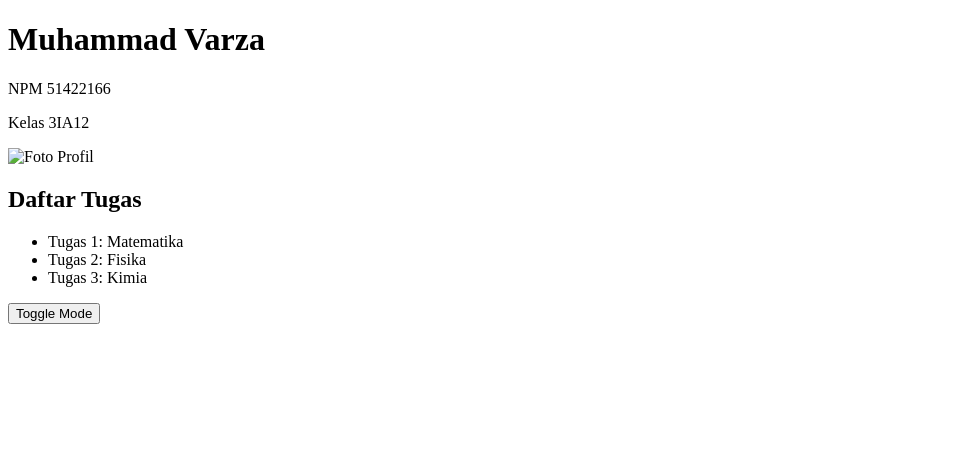
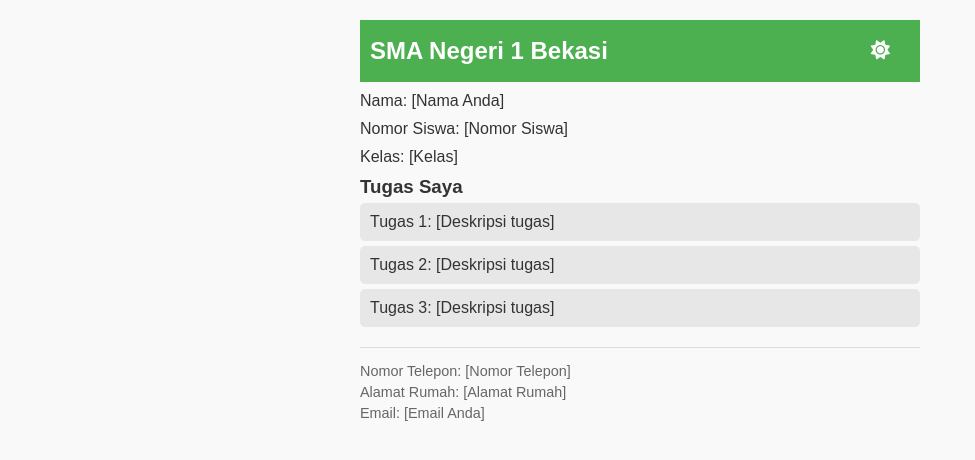
Before and after one commit to MonstingCoder/monstingcoder.github.io, a plain HTML site: page index.html in a window 1280 px wide. Shown: the whole page, without its empty margins (0-975 px from the left). Drawn offline with Linux system fonts and the light colour scheme.

Commit message:
template (v0.02)

```diff
--- a/css/style.css
+++ b/css/style.css
@@ -1,62 +1,194 @@
+* {
+    margin: 0;
+    padding: 0;
+    box-sizing: border-box;
+}
+
 body {
     font-family: Arial, sans-serif;
-    background-color: #f4f4f4;
+    transition: background-color 0.3s, color 0.3s;
+    background-color: #f9f9f9;
     color: #333;
-    margin: 0;
-    padding: 0;
 }
 
 .container {
     width: 80%;
+    max-width: 600px;
     margin: auto;
-    overflow: hidden;
+    padding: 20px;
 }
 
 header {
-    text-align: center;
-    padding: 20px 0;
+    display: flex;
+    justify-content: space-between;
+    align-items: center;
 }
 
-.profile-pic {
-    display: block;
-    margin: 20px auto;
-    width: 150px;
-    height: 150px;
-    border-radius: 50%;
+header h1 {
+    font-size: 2em;
 }
 
-.tasks {
-    margin: 20px 0;
-}
-
-.tasks ul {
-    list-style: none;
-    padding: 0;
-}
-
-.tasks li {
-    background: #eee;
-    margin: 10px 0;
-    padding: 10px;
-    border-radius: 5px;
-}
-
-button {
-    display: block;
-    margin: 20px auto;
+#modeToggle {
     padding: 10px 20px;
-    background-color: #007bff;
+    background-color: #4CAF50;
     color: #fff;
     border: none;
     border-radius: 5px;
     cursor: pointer;
 }
 
-button:hover {
-    background-color: #0056b3;
+#modeToggle:hover {
+    background-color: #45a049;
 }
 
-.dark-mode {
+.info p {
+    margin: 10px 0;
+    font-size: 1.1em;
+}
+
+.task-list h2 {
+    margin-top: 20px;
+    font-size: 1.5em;
+}
+
+.task-list ul {
+    list-style-type: none;
+    padding: 0;
+}
+
+.task-list li {
+    background-color: #e7e7e7;
+    margin: 5px 0;
+    padding: 10px;
+    border-radius: 5px;
+}
+
+/* Mode Gelap */
+body.dark-mode {
     background-color: #333;
+    color: #f9f9f9;
+}
+
+body.dark-mode .task-list li {
+    background-color: #555;
+}
+
+body.dark-mode #modeToggle {
+    background-color: #f44336;
+}
+
+/* Tambahan CSS untuk Header Sekolah */
+.school-header {
+    background-color: #4CAF50;
     color: #fff;
+    padding: 10px;
+    text-align: center;
 }
+
+.school-header h1 {
+    margin: 0;
+    font-size: 1.8em;
+}
+
+/* Footer Styling */
+footer {
+    margin-top: 20px;
+    padding-top: 10px;
+    border-top: 1px solid #ddd;
+    font-size: 0.9em;
+    color: #666;
+}
+
+footer p {
+    margin: 5px 0;
+}
+
+/* Mode Gelap untuk Footer */
+body.dark-mode footer {
+    color: #ccc;
+    border-top: 1px solid #555;
+}
+
+/* Umum */
+* {
+    margin: 0;
+    padding: 0;
+    box-sizing: border-box;
+}
+
+body {
+    font-family: Arial, sans-serif;
+    background-color: #f9f9f9;
+    color: #333;
+    transition: background-color 0.3s, color 0.3s;
+}
+
+.container {
+    width: 90%;
+    max-width: 600px;
+    margin: auto;
+    padding: 20px;
+}
+
+/* Header Sekolah */
+.school-header {
+    display: flex;
+    justify-content: space-between;
+    align-items: center;
+    background-color: #4CAF50;
+    color: #fff;
+    padding: 10px;
+}
+
+.school-header h1 {
+    font-size: 1.5em;
+}
+
+#modeToggle {
+    background: none;
+    border: none;
+    color: #fff;
+    font-size: 1.2em;
+    cursor: pointer;
+}
+
+/* Tugas dan Informasi */
+.info p, .task-list ul {
+    font-size: 1em;
+}
+
+.task-list li {
+    margin: 5px 0;
+    padding: 10px;
+    background-color: #e7e7e7;
+    border-radius: 5px;
+}
+
+/* Footer */
+footer {
+    margin-top: 20px;
+    padding-top: 10px;
+    border-top: 1px solid #ddd;
+    font-size: 0.9em;
+    color: #666;
+}
+
+body.dark-mode {
+    background-color: #333;
+    color: #f9f9f9;
+}
+
+body.dark-mode .task-list li {
+    background-color: #555;
+}
+
+/* Responsif */
+@media (max-width: 600px) {
+    .school-header h1 {
+        font-size: 1.2em;
+    }
+
+    .info p, .task-list li {
+        font-size: 0.9em;
+    }
+}
--- a/index.html
+++ b/index.html
@@ -3,29 +3,43 @@
 <head>
     <meta charset="UTF-8">
     <meta name="viewport" content="width=device-width, initial-scale=1.0">
-    <title>Website Tugas</title>
-    <link rel="stylesheet" href="css/styles.css">
+    <title>Daftar Tugas Saya</title>
+    <link rel="stylesheet" href="css/style.css">
+    <link rel="stylesheet" href="https://cdnjs.cloudflare.com/ajax/libs/font-awesome/6.0.0-beta3/css/all.min.css">
 </head>
 <body>
     <div class="container">
-        <header>
-            <h1>Muhammad Varza</h1>
-            <p>NPM 51422166</p>
-            <p>Kelas 3IA12</p>
+        <!-- Header Sekolah -->
+        <header class="school-header">
+            <h1>SMA Negeri 1 Bekasi</h1>
+            <button id="modeToggle">
+                <i class="fas fa-sun"></i>
+            </button>
         </header>
-        <div class="profile">
-            <img src="path/to/profile.jpg" alt="Foto Profil" class="profile-pic">
-        </div>
-        <div class="tasks">
-            <h2>Daftar Tugas</h2>
+
+        <!-- Info Pribadi -->
+        <section class="info">
+            <p>Nama: [Nama Anda]</p>
+            <p>Nomor Siswa: [Nomor Siswa]</p>
+            <p>Kelas: [Kelas]</p>
+        </section>
+
+        <!-- Daftar Tugas -->
+        <section class="task-list">
+            <h3>Tugas Saya</h3>
             <ul>
-                <li>Tugas 1: Matematika</li>
-                <li>Tugas 2: Fisika</li>
-                <li>Tugas 3: Kimia</li>
-                <!-- Tambahkan tugas lainnya di sini -->
+                <li>Tugas 1: [Deskripsi tugas]</li>
+                <li>Tugas 2: [Deskripsi tugas]</li>
+                <li>Tugas 3: [Deskripsi tugas]</li>
             </ul>
-        </div>
-        <button id="mode-toggle">Toggle Mode</button>
+        </section>
+
+        <!-- Footer Kontak -->
+        <footer>
+            <p>Nomor Telepon: [Nomor Telepon]</p>
+            <p>Alamat Rumah: [Alamat Rumah]</p>
+            <p>Email: [Email Anda]</p>
+        </footer>
     </div>
     <script src="js/script.js"></script>
 </body>
--- a/js/script.js
+++ b/js/script.js
@@ -1,3 +1,8 @@
-document.getElementById('mode-toggle').addEventListener('click', function() {
+const modeToggle = document.getElementById('modeToggle');
+const icon = modeToggle.querySelector('i');
+
+modeToggle.addEventListener('click', () => {
     document.body.classList.toggle('dark-mode');
+    icon.classList.toggle('fa-sun');
+    icon.classList.toggle('fa-moon');
 });
```
